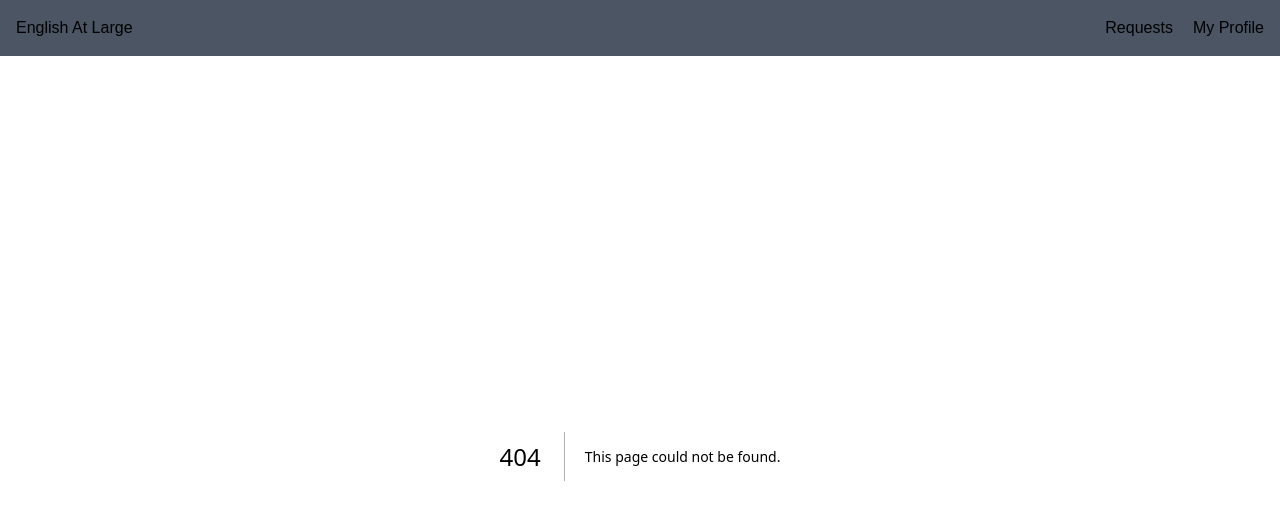
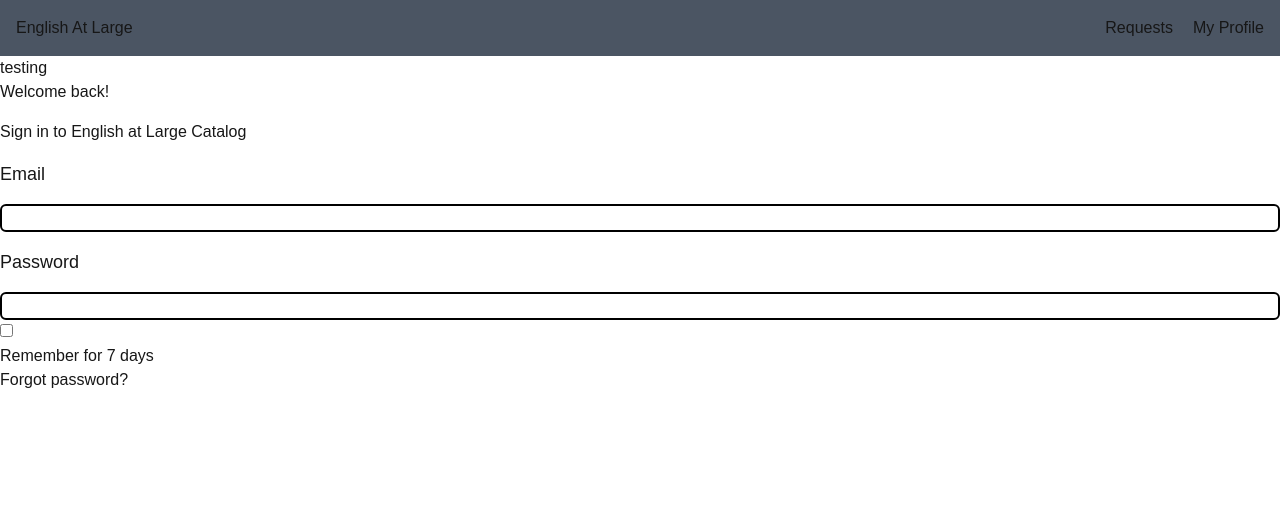
Before and after one commit to JumboCode/english-at-large, a Next.js app: page /login in a window 1280 px wide. Before the commit this address had no page. Shown: the top 520 px of the page. Built offline with nearby package versions, Linux system fonts and the light colour scheme.

Commit message:
created pages and basic skeleton

```diff
--- /dev/null
+++ b/src/app/forgot-password/page.tsx
@@ -0,0 +1,11 @@
+"use client";
+import Button from "@/components/common/button/CommonButton";
+
+export default function ForgotPassword() {
+
+    return (
+      <div>
+        <p> forgot password page </p>
+      </div>
+    );
+  }
--- /dev/null
+++ b/src/app/login/page.tsx
@@ -0,0 +1,13 @@
+"use client";
+import Button from "@/components/common/button/CommonButton";
+import LoginForm from "@/components/login/LoginForm";
+
+export default function Login() {
+
+    return (
+      <div>
+        <p> testing </p>
+        <LoginForm />
+      </div>
+    );
+  }
--- a/src/app/page.tsx
+++ b/src/app/page.tsx
@@ -16,6 +16,13 @@ export default function Home() {
           href="/about">
           <p className="text-center">Click to go to test backend page</p>
         </a>
+
+        <a
+          className="flex items-center justify-center rounded h-16 w-36 bg-gray-500"
+          href="/login">
+          <p className="text-center">Login</p>
+        </a>
+
         <AddNewBookForm />
       </main>
       {/* Footer from Next.js. Can get rid of this in the future, but there's some useful links to tutorials so*/}
--- /dev/null
+++ b/src/components/login/LoginForm.tsx
@@ -0,0 +1,51 @@
+"use client";
+import React from 'react';
+
+const LoginForm = () => {
+    const [checked, setChecked] = React.useState(false);
+
+    const handleChange = () => {
+        setChecked(!checked);
+    };
+
+  return (
+    <div>
+      <form className="flex flex-col gap-y-4">
+        <h1> Welcome back! </h1>
+        <p> Sign in to English at Large Catalog </p>
+
+        <label htmlFor="email" className="block text-lg">
+          Email
+        </label>
+        <input
+          type="text"
+          id="email"
+          className="border-2 border-black border-solid rounded-md"
+        />
+
+        <label htmlFor="Password" className="block text-lg">
+          Password
+        </label>
+        <input
+          type="text"
+          id="password"
+          className="border-2 border-black border-solid rounded-md"
+        />
+      </form>
+      <label>
+        <input
+            type="checkbox"
+            checked={checked}
+            onChange={handleChange}
+        />
+        <p> Remember for 7 days </p>
+      </label>
+
+      <a href = "/forgot-password">
+        <p> Forgot password? </p>
+      </a>
+    </div>
+  );
+};
+
+export default LoginForm;
```
